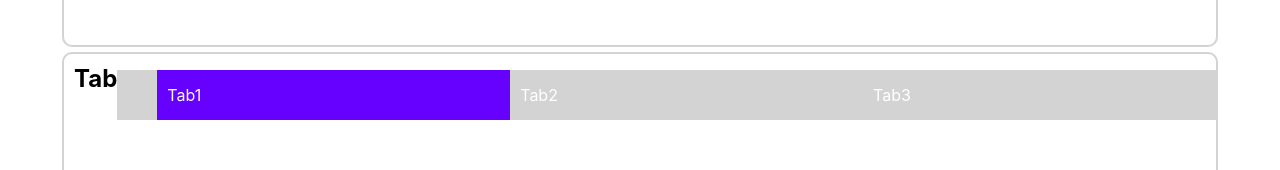
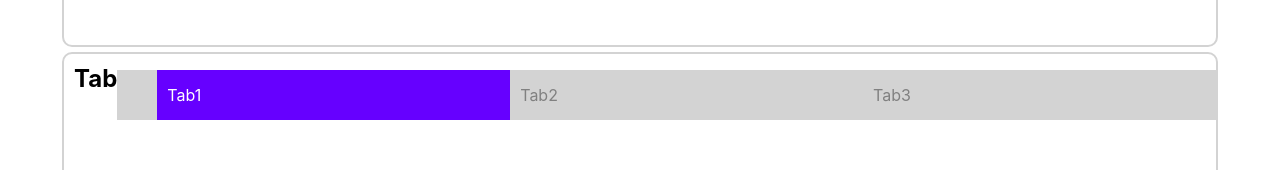
Before and after one commit to guno517/wanted_pre_onboarding, a React (Create React App) app: page / in a window 1280 px wide. Shown: the part 571-741 px from the top of the page. Built offline with nearby package versions, Linux system fonts and the light colour scheme.

Commit message:
Tab title color 변경

```diff
--- a/src/component/Tab.js
+++ b/src/component/Tab.js
@@ -25,7 +25,7 @@ const TabMenuBar = styled.ul`
   width: 100%;
   list-style: none;
   display: flex;
-  color: white;
+  color: gray;
   height: 50px;
   background: lightgray;
   justify-content: center;
@@ -69,6 +69,7 @@ export default function Tab() {
     background: "#6600ff",
     width: "100%",
     cursor: "pointer",
+    color: "white",
   };
 
   const nonSelectedStyle = {
```
